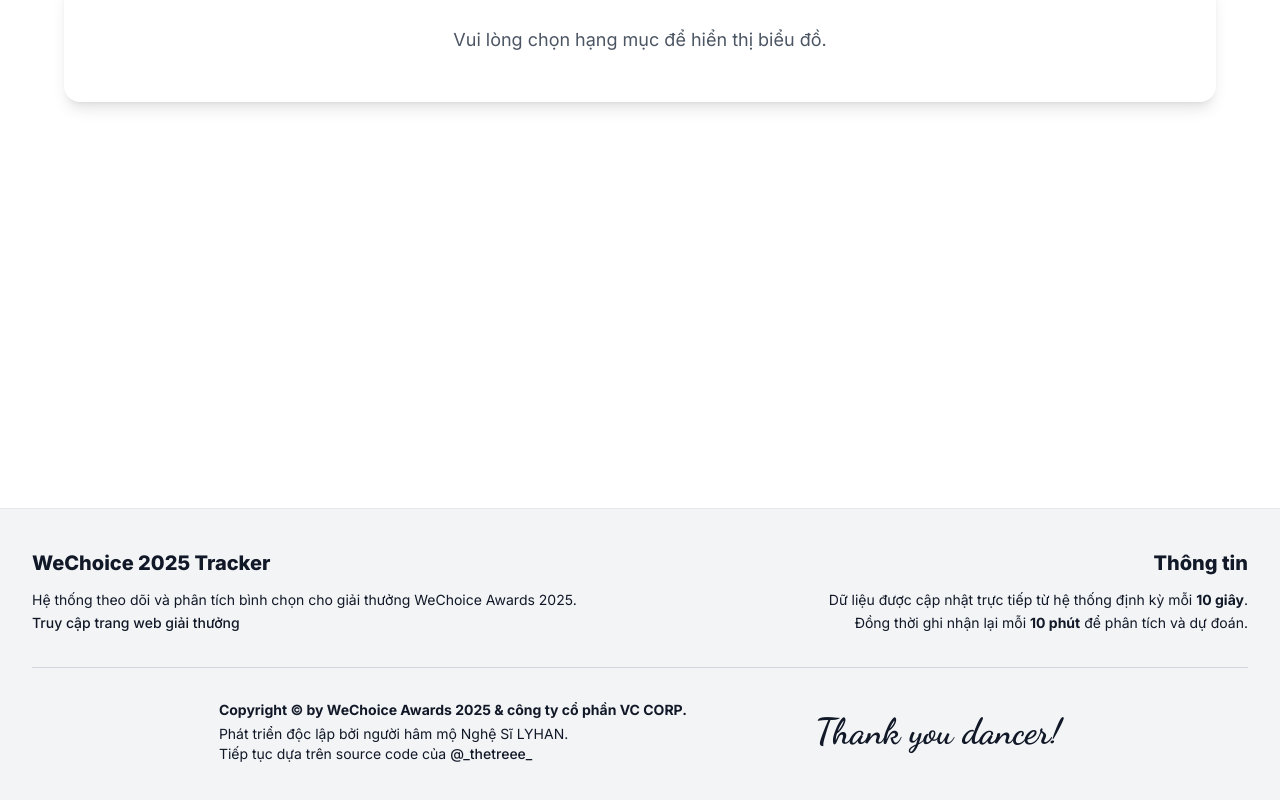
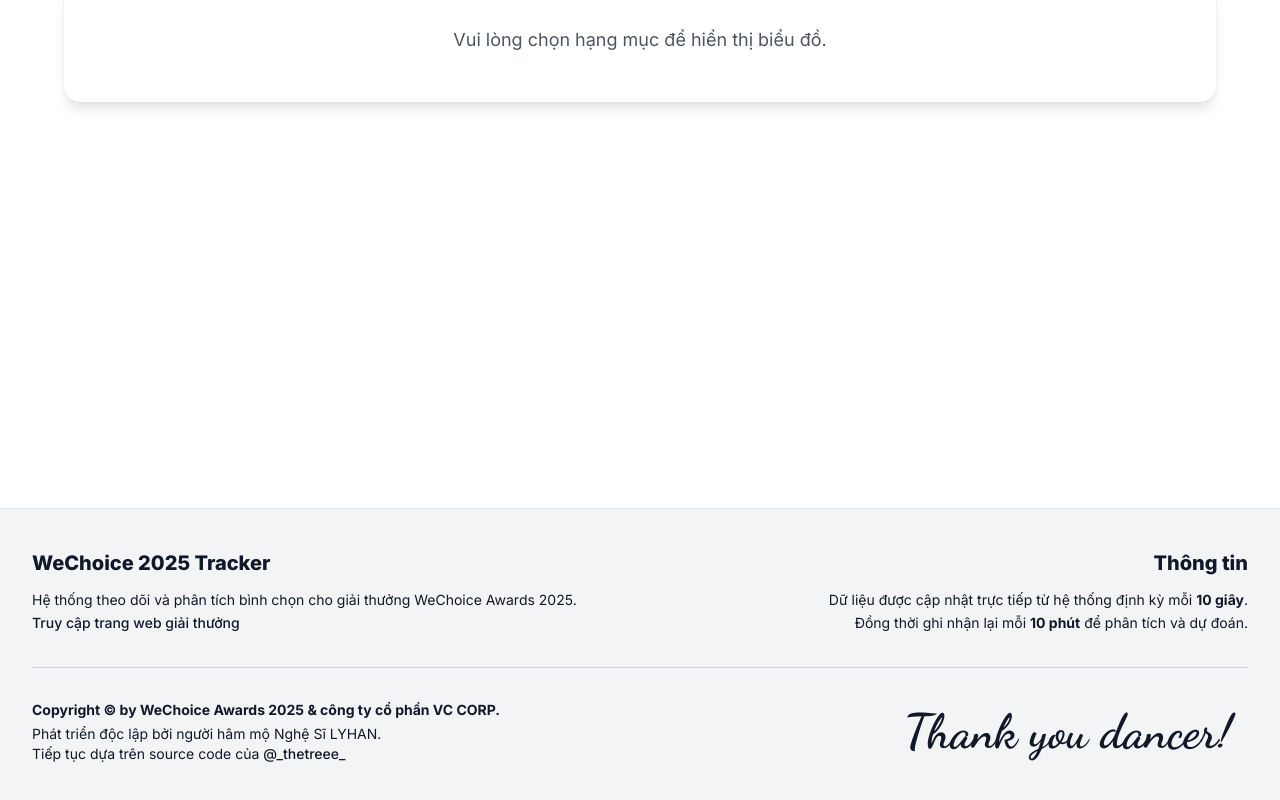
Before and after one commit to ntu09082007-eng/wechoice-tracker-frontend, a React (Vite) app: page /chart in a window 1280 px wide. Shown: the part 312-1112 px from the top of the page. Built offline with nearby package versions, Linux system fonts and the light colour scheme.

Commit message:
Update Footer.tsx

```diff
--- a/src/components/Footer.tsx
+++ b/src/components/Footer.tsx
@@ -7,15 +7,15 @@
     <footer className="bg-gray-100 py-10 mt-auto border-t border-gray-200">
       <div className="container mx-auto px-4 md:px-8">
 
-        {/* YÊU CẦU 1: Mở rộng wrapper lên max-w-7xl để có nhiều không gian hơn, tránh rớt chữ */}
+        {/* WRAPPER: max-w-7xl để rộng rãi, không bị rớt chữ */}
         <div className="max-w-7xl mx-auto">
 
           {/* --- PHẦN TRÊN --- */}
-          {/* Dùng justify-between để đẩy 2 khối ra xa nhau trong không gian rộng hơn */}
+          {/* justify-between: Đẩy 2 cục ra sát lề trái và phải */}
           <div className="flex flex-col md:flex-row justify-between gap-8 mb-8">
 
-            {/* Cột trái: Đã bỏ giới hạn max-w-md để chữ không bị ép xuống dòng */}
-            <div className="space-y-3 text-center md:text-left flex-1">
+            {/* Cột trái */}
+            <div className="space-y-3 text-center md:text-left">
               <h2 className="text-xl font-extrabold text-gray-900">WeChoice 2025 Tracker</h2>
               <p className="text-gray-900 text-sm leading-relaxed font-normal">
                 Hệ thống theo dõi và phân tích bình chọn cho giải thưởng WeChoice Awards 2025.
@@ -31,8 +31,8 @@
               </p>
             </div>
 
-            {/* Cột phải: Đã bỏ giới hạn max-w-md */}
-            <div className="space-y-3 text-center md:text-right flex-1">
+            {/* Cột phải */}
+            <div className="space-y-3 text-center md:text-right">
               <h3 className="text-xl font-extrabold text-gray-900">Thông tin</h3>
               <p className="text-gray-900 text-sm leading-relaxed font-normal">
                 Dữ liệu được cập nhật trực tiếp từ hệ thống định kỳ mỗi <strong className="font-bold">10 giây</strong>.
@@ -46,10 +46,10 @@
           <div className="h-px bg-gray-300 w-full mb-8"></div>
 
           {/* --- PHẦN DƯỚI --- */}
-          {/* YÊU CẦU 2: Dùng justify-center và gap lớn để kéo 2 khối vào giữa, cân đối khoảng trống 2 bên */}
-          <div className="flex flex-col md:flex-row justify-center items-center gap-10 md:gap-32 text-center md:text-left">
+          {/* justify-between: Đẩy cục Copyright sang trái (thẳng hàng trên), cục Chữ ký sang phải */}
+          <div className="flex flex-col md:flex-row justify-between items-center gap-8 text-center md:text-left">
 
-            {/* Copyright & Credits */}
+            {/* Copyright & Credits: Nằm sát lề trái */}
             <div className="text-sm text-gray-900 space-y-1">
               <p className="font-bold">Copyright © by WeChoice Awards 2025 & công ty cổ phần VC CORP.</p>
               <p className="font-normal">
@@ -67,13 +67,13 @@
               </p>
             </div>
 
-            {/* YÊU CẦU 3: Thêm font-bold để làm dày chữ ký */}
-            <div className="font-cursive font-bold text-4xl text-gray-900" style={{ fontFamily: '"Dancing Script", cursive', fontWeight: 700 }}>
+            {/* Chữ ký: Nằm sát lề phải, IN ĐẬM và TO */}
+            <div className="font-cursive font-bold text-4xl md:text-5xl text-gray-900 md:pr-4" style={{ fontFamily: '"Dancing Script", cursive', fontWeight: 700 }}>
               Thank you dancer!
             </div>
           </div>
 
-        </div> {/* Kết thúc Wrapper */}
+        </div>
       </div>
     </footer>
   );
```
